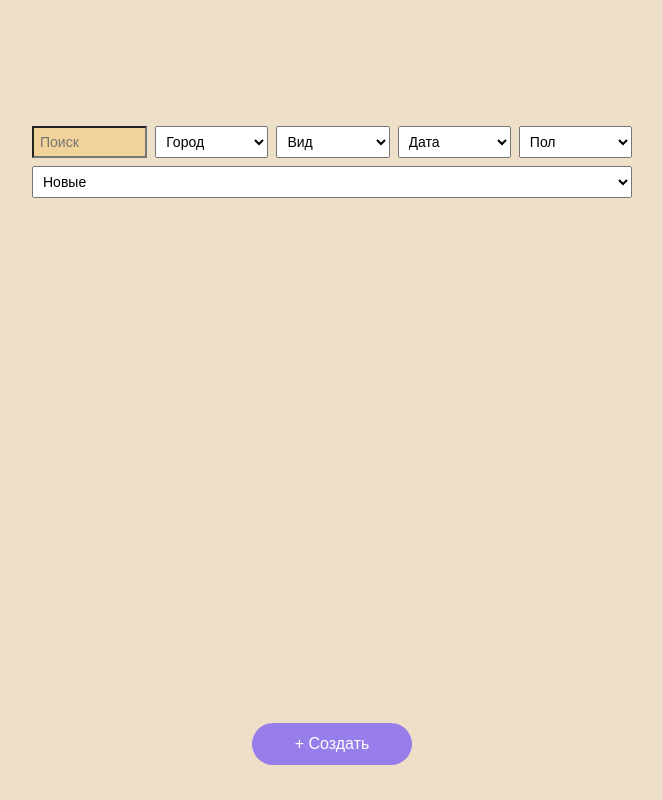
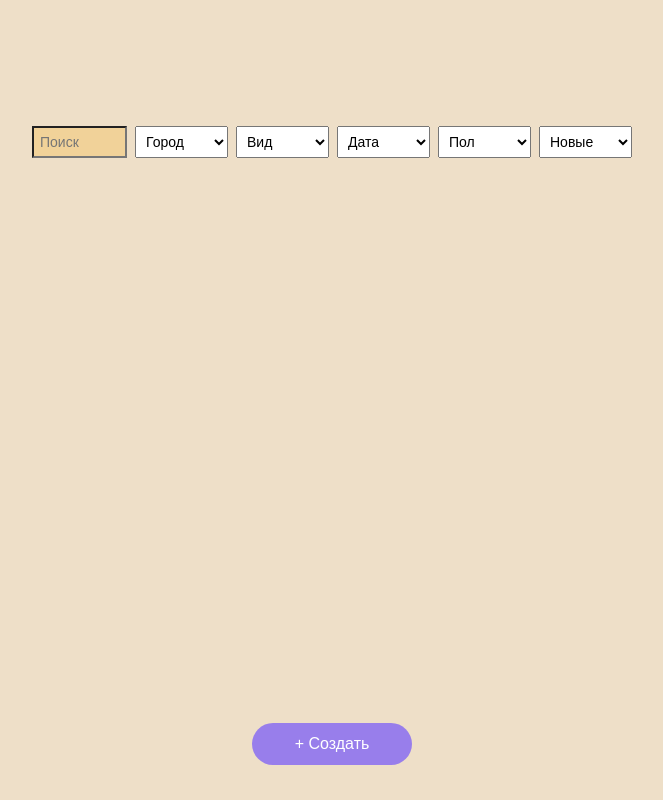
Before and after one commit to Uno5512/FrendsHub, a plain HTML site: page index.html in a window 1280 px wide. Shown: the whole page, without its empty margins (308-971 px from the left). Drawn offline with Linux system fonts and the light colour scheme; a web font is replaced by a local one.

Commit message:
Update index.html

```diff
--- a/index.html
+++ b/index.html
@@ -76,7 +76,7 @@
             padding: 6px;
             font-size: 14px;
             width: auto;
-            min-width: 100px;
+            min-width: 50px;
             flex: 1;
         }
         }
```
